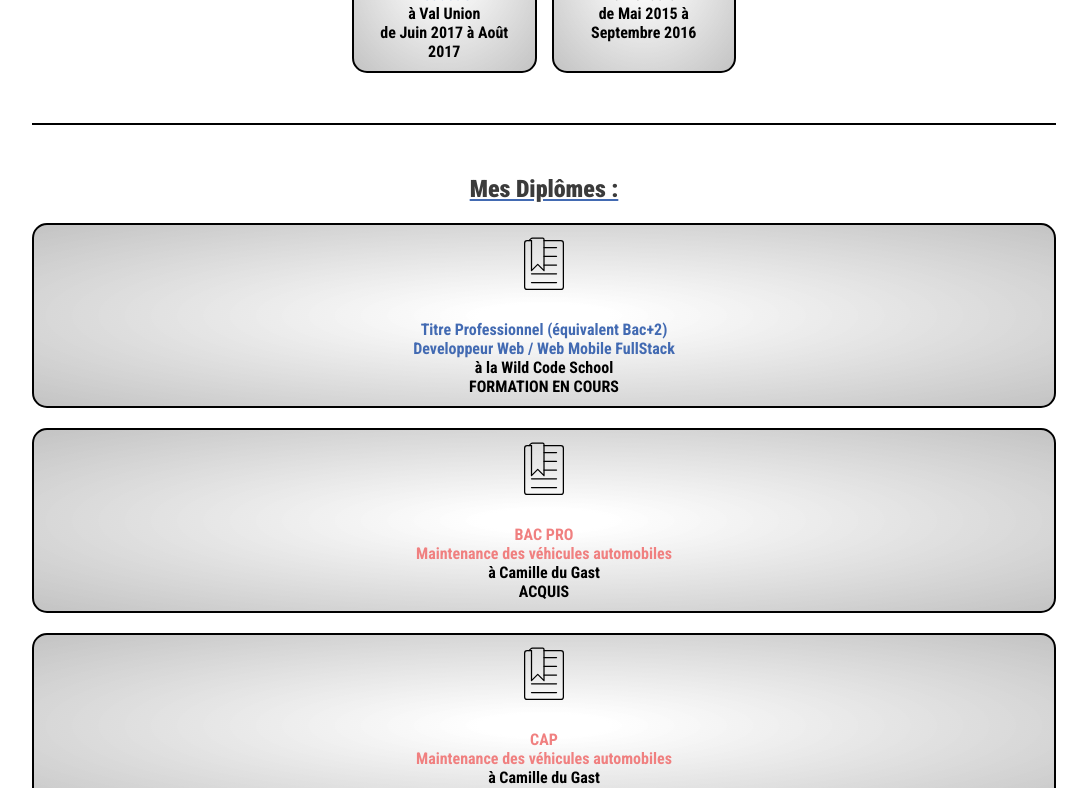
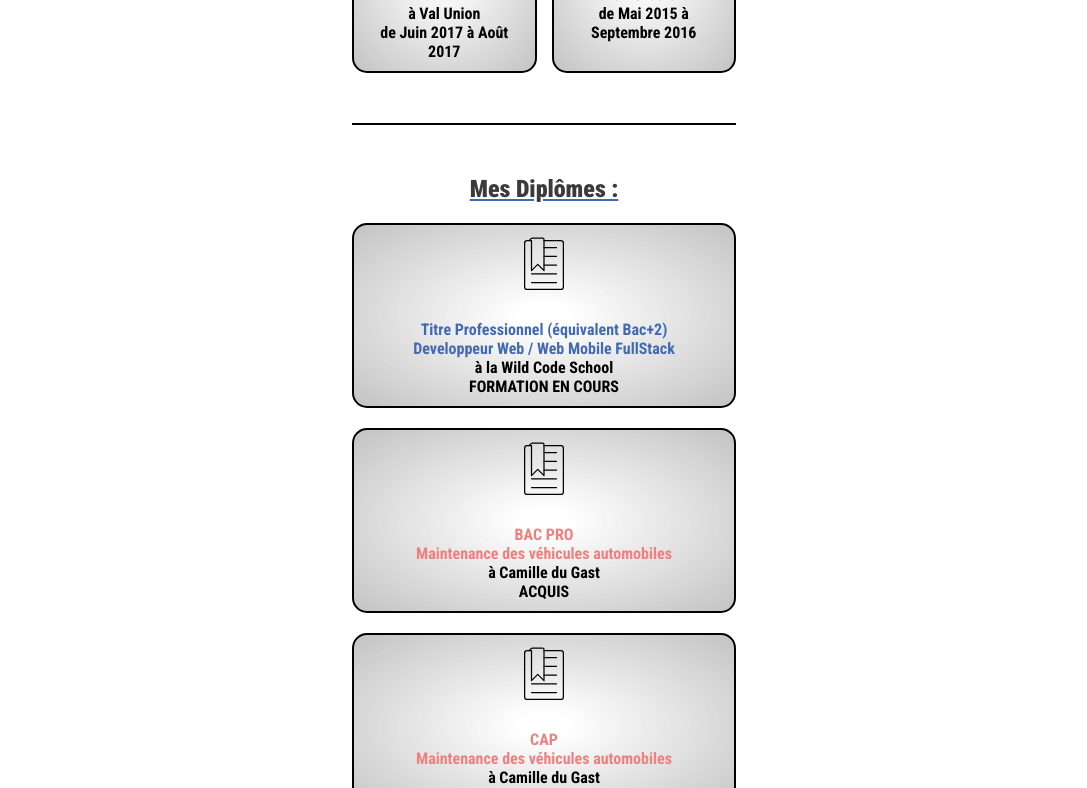
Before and after one commit to AurelienChetot/Portfolio-V2, a React (Vite) app: page / in a window 1280 px wide. Shown: the part 1700-2488 px from the top of the page, without its empty margins (96-1183 px from the left). Built offline with nearby package versions, Linux system fonts and the light colour scheme.

Commit message:
Add Responsive home

```diff
--- a/src/App.scss
+++ b/src/App.scss
@@ -478,4 +478,7 @@ footer img {
   .work-container {
     margin: 1rem 25vw;
   }
+  .diplome-container {
+    width: 30%;
+  }
 }
```
